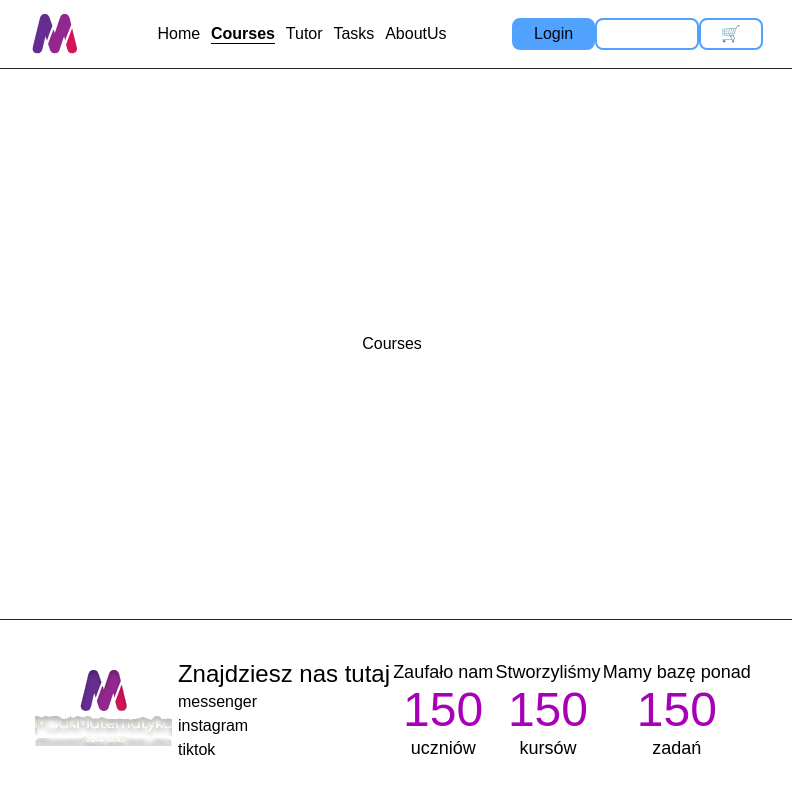
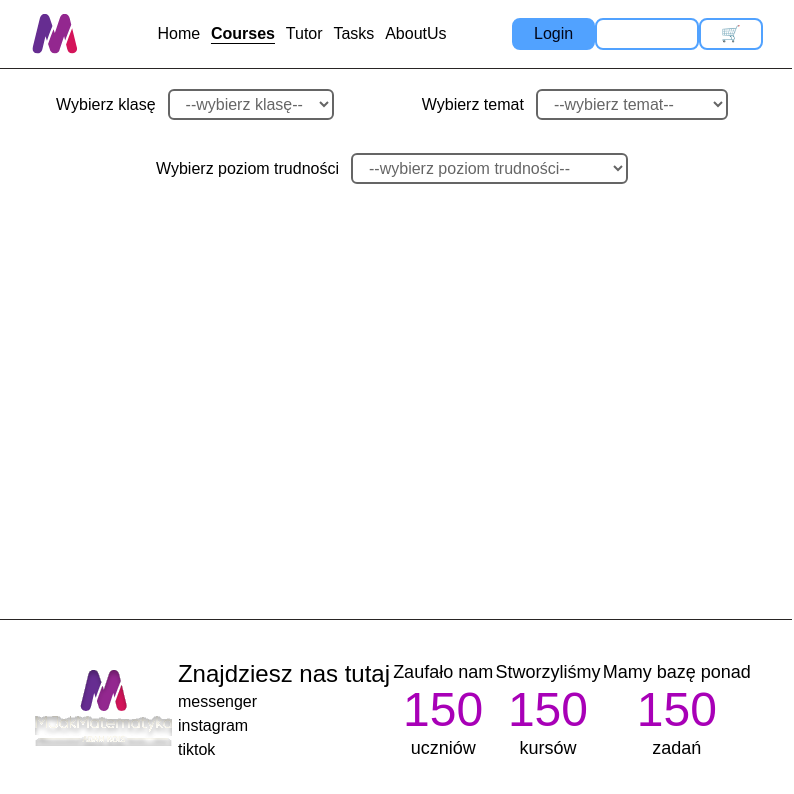
Before and after one commit to Nikko05/MJakMatematyka, a Next.js app: page /courses in a window 1280 px wide. Shown: the top 794 px of the page, without its empty margins (248-1042 px from the left). Built offline with nearby package versions, Linux system fonts and the light colour scheme.

Commit message:
Adding component item to adding to cart

```diff
--- a/src/app/(marketing)/cart/page.tsx
+++ b/src/app/(marketing)/cart/page.tsx
@@ -1,7 +1,24 @@
 import React from 'react';
+import Item from '@/app/ui/Item';
+
+const itemToBuy = {
+    item: {
+      id: '123',
+      name: 'Ułamki dziesiętne',
+      level: 'Klasa 4',
+      prize: 99,
+      img: './logo_basic.svg', // if url, we need string
+      difficulty: "Nic nie wiem"
+    },
+    amount: 1
+  }
 
 export default function Cart() {
   return (
-    <div>Cart</div>
+    <div className='w-full'>
+      <Item itemToBuy={itemToBuy}></Item>
+      <Item itemToBuy={itemToBuy}></Item>
+      <Item itemToBuy={itemToBuy}></Item>
+    </div>
   );
 };
--- a/src/app/(marketing)/courses/page.tsx
+++ b/src/app/(marketing)/courses/page.tsx
@@ -1,7 +1,115 @@
 import React from 'react';
+import Select from '@/app/ui/Select';
+
+const selectLevel = {
+  label: 'Wybierz klasę',
+  name: 'level',
+  id: 'level-select',
+  optionsAmount: 6,
+  options: [
+    {
+      value: '',
+      level: '--wybierz klasę--',
+    },
+    {
+      value: 'level4',
+      level: 'Klasa 4',
+    },
+    {
+      value: 'level5',
+      level: 'Klasa 5',
+    },
+    {
+      value: 'level6',
+      level: 'Klasa 6',
+    },
+    {
+      value: 'level7',
+      level: 'Klasa 7',
+    },
+    {
+      value: 'level8',
+      level: 'Klasa 8',
+    }
+  ],
+}
+
+const selectSubject = {
+  label: 'Wybierz temat',
+  name: 'subject',
+  id: 'subject-select',
+  optionsAmount: 6,
+  options: [
+    {
+      value: '',
+      level: '--wybierz temat--',
+    },
+    {
+      value: 'level4',
+      level: '1. Ułamki proste',
+    },
+    {
+      value: 'level5',
+      level: '2. Ułamki dziesiętne',
+    },
+    {
+      value: 'level6',
+      level: '3. Pierwiastki',
+    },
+    {
+      value: 'level7',
+      level: '4. Potęgi',
+    },
+  ],
+}
+
+const selectDifficulty = {
+  label: 'Wybierz poziom trudności',
+  name: 'difficulty',
+  id: 'difficulty-select',
+  optionsAmount: 6,
+  options: [
+    {
+      value: '',
+      level: '--wybierz poziom trudności--',
+    },
+    {
+      value: '1',
+      level: 'Nic nie umiem',
+    },
+    {
+      value: '2',
+      level: 'Coś mi świta',
+    },
+    {
+      value: '3',
+      level: 'Chcę być lepszy',
+    },
+    {
+      value: '4',
+      level: 'Chcę wiedzieć jak najwięcej',
+    },
+    {
+      value: '5',
+      level: 'Chcę wiedzieć więcej niz muszę',
+    },
+  ],
+}
 
 export default function Courses() {
   return (
-    <div>Courses</div>
+    <div className='flex flex-col w-full h-full'>
+      {/* part with filters */}
+      <div className='flex flex-row flex-wrap justify-around items-start h-1/4 w-full'>
+        <Select selectData={selectLevel}></Select>
+        <Select selectData={selectSubject}></Select>
+        <Select selectData={selectDifficulty}></Select>
+      </div>
+      {/* part with tasks */}
+      <div className=''>
+        <div></div>
+      </div>
+      {/* <Input inputData={level}/> */}
+    </div>
   );
 };
--- a/src/app/(marketing)/tasks/page.tsx
+++ b/src/app/(marketing)/tasks/page.tsx
@@ -14,6 +14,7 @@
 
 // filters shoul be pass from api
 const selectLevel = {
+  label: 'Wybierz klasę',
   name: 'level',
   id: 'level-select',
   optionsAmount: 6,
@@ -46,6 +47,7 @@
 }
 
 const selectSubject = {
+  label: 'Wybierz temat',
   name: 'subject',
   id: 'subject-select',
   optionsAmount: 6,
@@ -74,6 +76,7 @@
 }
 
 const selectDifficulty = {
+  label: 'Wybierz poziom trudności',
   name: 'difficulty',
   id: 'difficulty-select',
   optionsAmount: 6,
--- /dev/null
+++ b/src/app/ui/Item.tsx
@@ -0,0 +1,39 @@
+import { difference } from 'next/dist/build/utils';
+import React from 'react';
+
+type ItemProps = {
+  itemToBuy: {
+    item: {
+      id: string,
+      name: string,
+      level: string,
+      prize: number,
+      img: string, // if image, not url HTMLImageElement
+      difficulty: string
+    },
+    amount: number
+  }
+}
+
+export default function Item({itemToBuy: {item: {id, name, level, prize, img, difficulty}, amount}}: ItemProps) {
+
+  return (
+    <div className='flex w-full border-b-1 border-blue-200 justify-start items-center pb-1.5 pt-3'>
+      <div className='w-1/10 flex justify-center items-center'>
+        <img src={img} alt="item photo" />
+      </div>
+      <div className='w-8/10'>
+        <div className='flex flex-row'>
+          <div className='text-2xl font-bold'>{name}</div>
+        </div>
+        <div className='flex flex-row'>
+          <div className='text-sm opacity-80 pr-10'>{level}</div>
+          <div className='text-sm opacity-80'>{difficulty}</div>
+        </div>
+      </div>
+      <div className='w-1/10 text-center'>
+        {prize} PLN
+      </div>
+    </div>
+  );
+};
--- a/src/app/ui/Select.tsx
+++ b/src/app/ui/Select.tsx
@@ -3,22 +3,25 @@
 
 type SelectProps = {
   selectData: {
+    label: string,
     name: string,
     id: string,
     optionsAmount: number,
     options: Array<any>,
-
   };
 };
 
-export default function Select({selectData: {name, id, optionsAmount, options}}: SelectProps) {
+export default function Select({selectData: {name, id, optionsAmount, options, label}}: SelectProps) {
   const [selected, setSelected] = useState<string>();
 
   return (
-    <select name={name} id={id} value={selected} onChange={(e: React.ChangeEvent<HTMLSelectElement>) => setSelected(e.target.value)} className={`border-2 rounded-md px-3 py-1 ${selected ? 'opacity-100' : 'opacity-60'}`}>
-      {options.map(({value, level}) => (
-        <option key={value} value={value}>{level}</option>
-      ))}
-    </select>
+    <div>
+      <label htmlFor={name} className='pr-3'>{label}</label>
+      <select name={name} id={id} value={selected} onChange={(e: React.ChangeEvent<HTMLSelectElement>) => setSelected(e.target.value)} className={`border-2 rounded-md px-3 py-1 ${selected ? 'opacity-100' : 'opacity-60'}`}>
+        {options.map(({value, level}) => (
+          <option key={value} value={value}>{level}</option>
+        ))}
+      </select>
+    </div>
   );
 };
```
